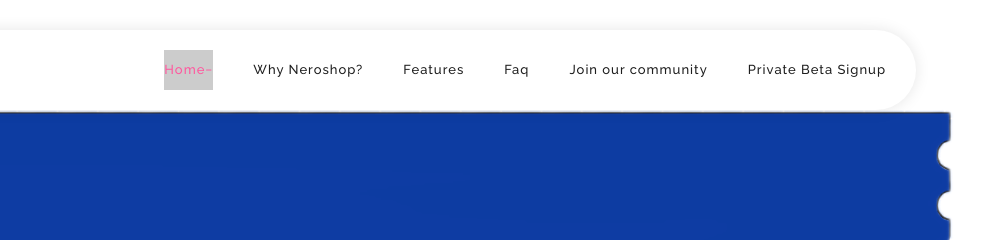
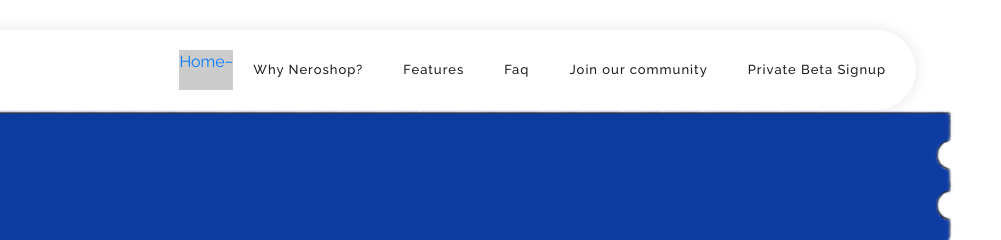
Before and after one commit to vandal-prog/nero, a plain HTML site: page index.html in a window 1280 px wide. Shown: the top 240 px of the page, 279-1280 px from the left. Drawn offline with Linux system fonts and the light colour scheme.

Commit message:
Update index.html

```diff
--- a/index.html
+++ b/index.html
@@ -93,7 +93,7 @@
                         <!-- ***** Logo End ***** -->
                         <!-- ***** Menu Start ***** -->
                         <ul class="nav">
-                            <li><a href="#welcome" class="active">Home</a></li>
+                            <a href="#welcome" class="active">Home</a>
                             <li><a href="#why">Why Neroshop?</a></li>
                             <li><a href="#features">Features</a></li>
                             <li><a href="#faq">Faq</a></li>
```
